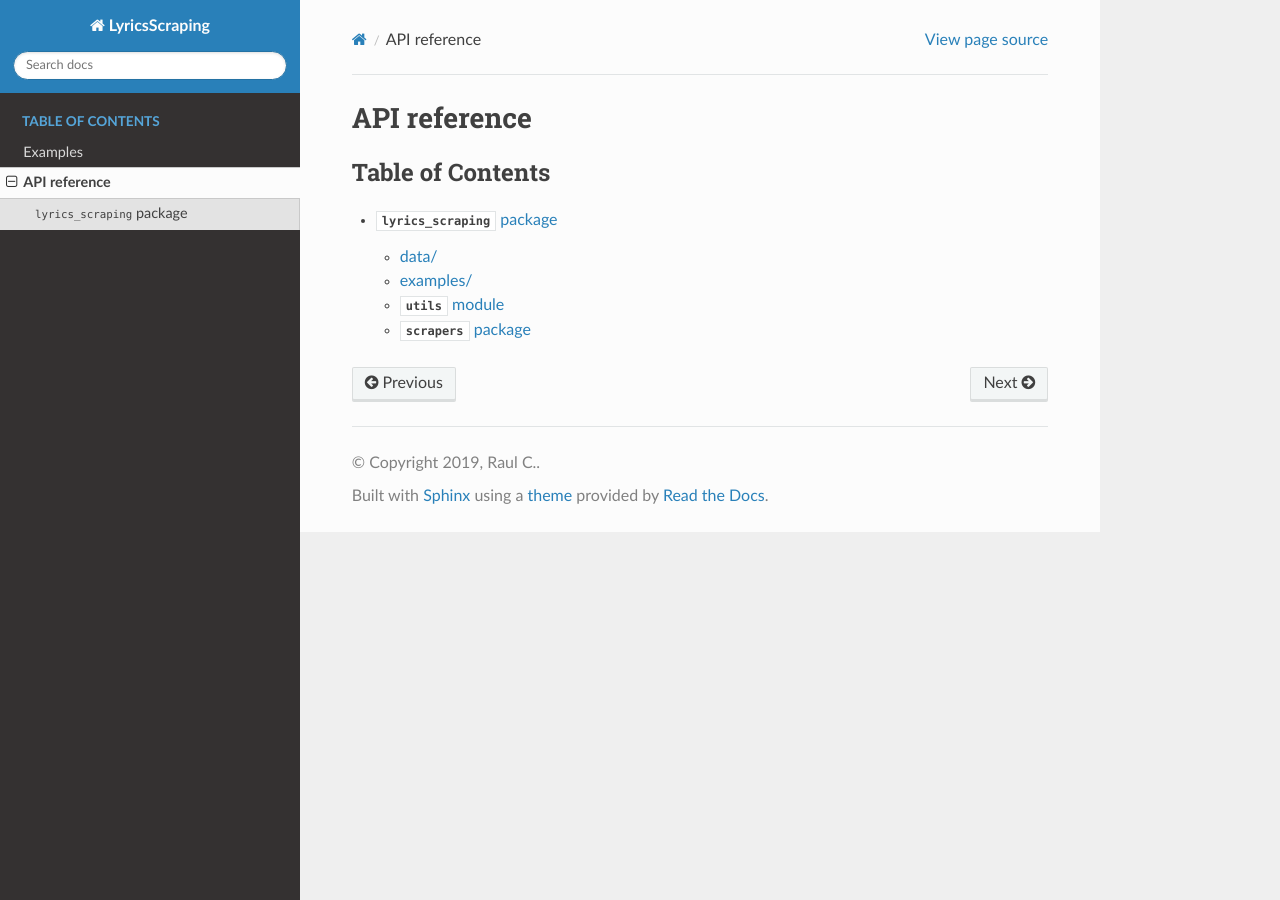
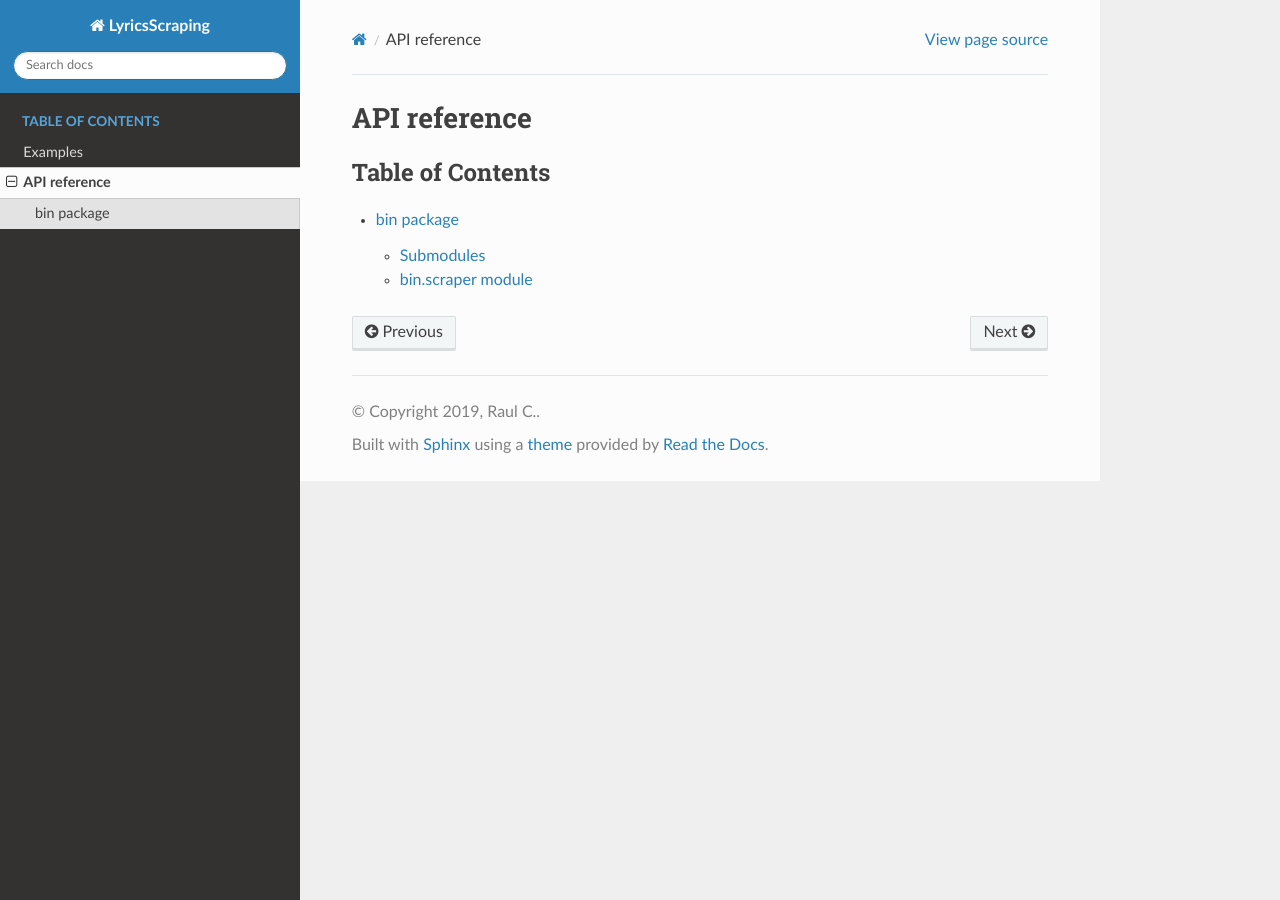
Before and after one commit to raul23/LyricsScraping, a Sphinx documentation site: the page built from docs/source/api_reference.rst, in a window 1280 px wide. Built offline with Sphinx 7.4.7 and the Read the Docs theme 2.0.0, drawn with Linux system fonts in a browser that asks for light colours.

Commit message:
Add docs

```diff
--- a/bin/__init__.py
+++ b/bin/__init__.py
@@ -0,0 +1,3 @@
+"""Test package
+
+"""
--- a/docs/source/api_reference.rst
+++ b/docs/source/api_reference.rst
@@ -6,4 +6,4 @@ API reference
    :maxdepth: 2
    :caption: Table of Contents
 
-   api_reference/lyrics_scraping.rst
+   bin
--- a/docs/source/conf.py
+++ b/docs/source/conf.py
@@ -39,6 +39,8 @@ extensions = [
     'sphinx.ext.napoleon',
     'sphinx_rtd_theme'
 ]
+# The following three options I got from
+# https://samnicholls.net/2016/06/15/how-to-sphinx-readthedocs/
 napoleon_google_docstring = False
 napoleon_use_param = False
 napoleon_use_ivar = True
--- /dev/null
+++ b/docs/source/modules.rst
@@ -0,0 +1,7 @@
+bin
+===
+
+.. toctree::
+   :maxdepth: 4
+
+   bin
```
Also changed, not shown: docs/source/bin.rst (added, +18 -0 lines), 5 other files.
